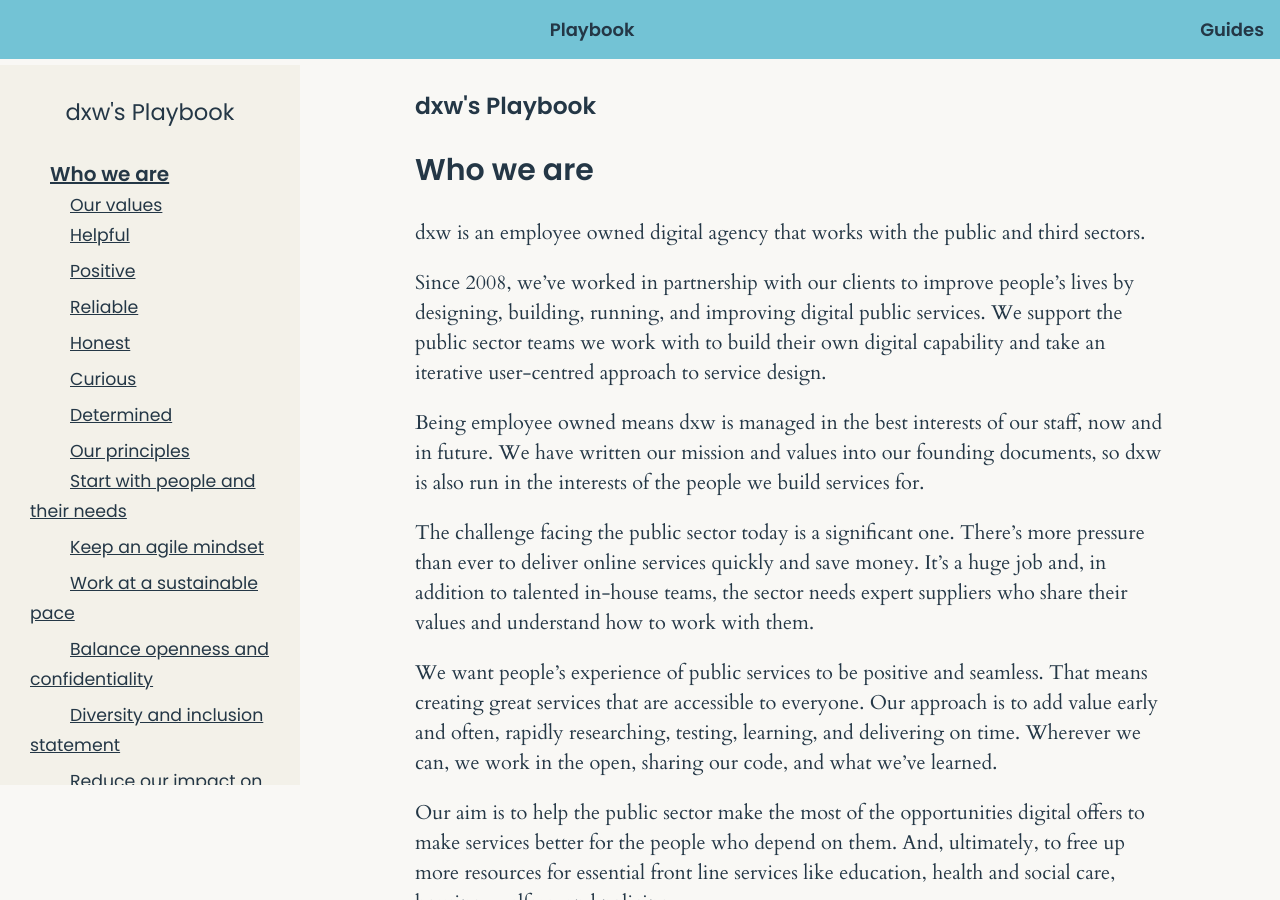
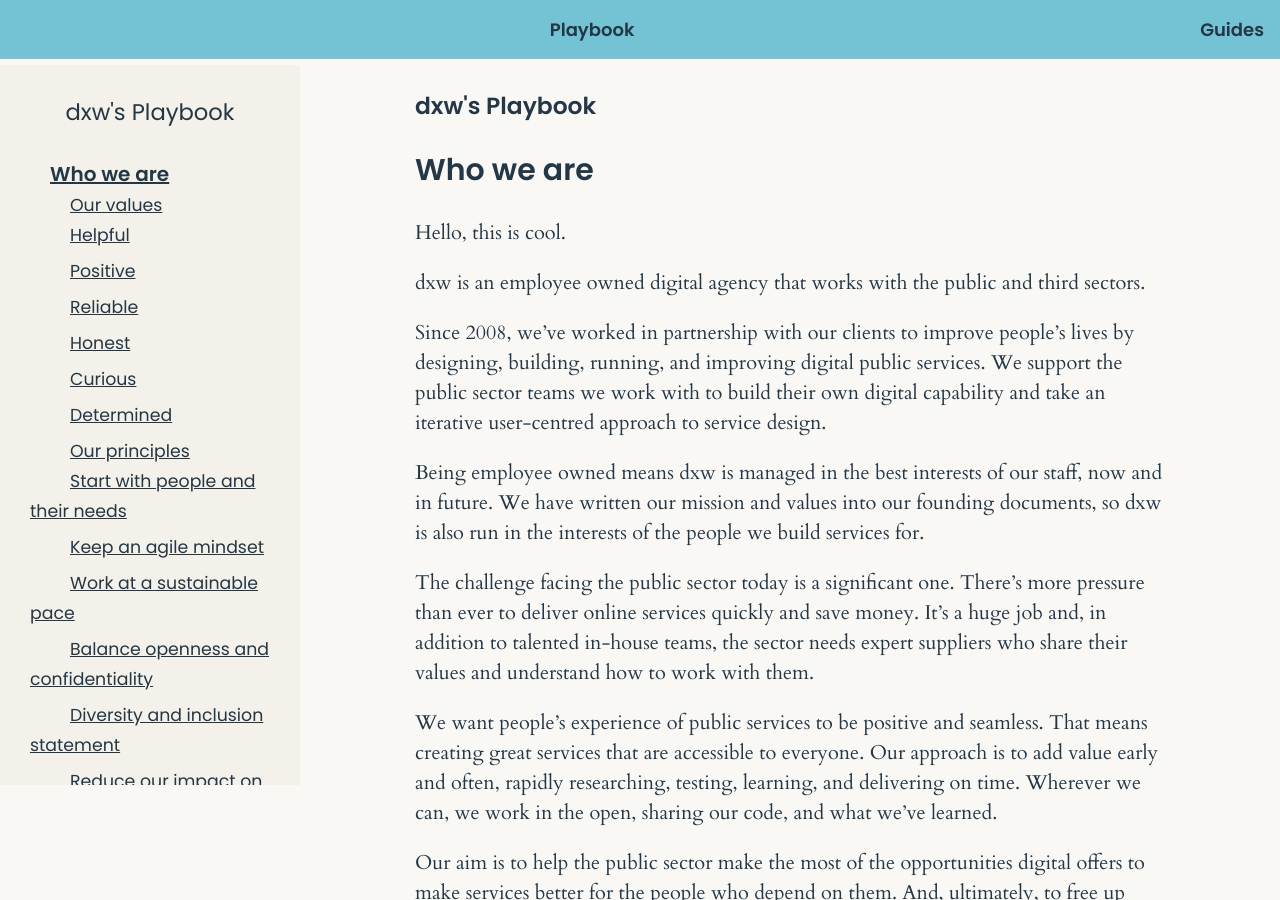
Before and after one commit to wendydxw/playbook2, a Jekyll site: the page built from index.markdown, in a window 1280 px wide and 900 px high. Built offline with Jekyll 4.4.1, drawn with Linux system fonts in a browser that asks for light colours.

Commit message:
Update Index “index”

```diff
--- a/index.markdown
+++ b/index.markdown
@@ -2,6 +2,8 @@
 title: dxw's Playbook
 ---
 ## Who we are
+
+Hello, this is cool.
 
 dxw is an employee owned digital agency that works with the public and third sectors.
 
```
